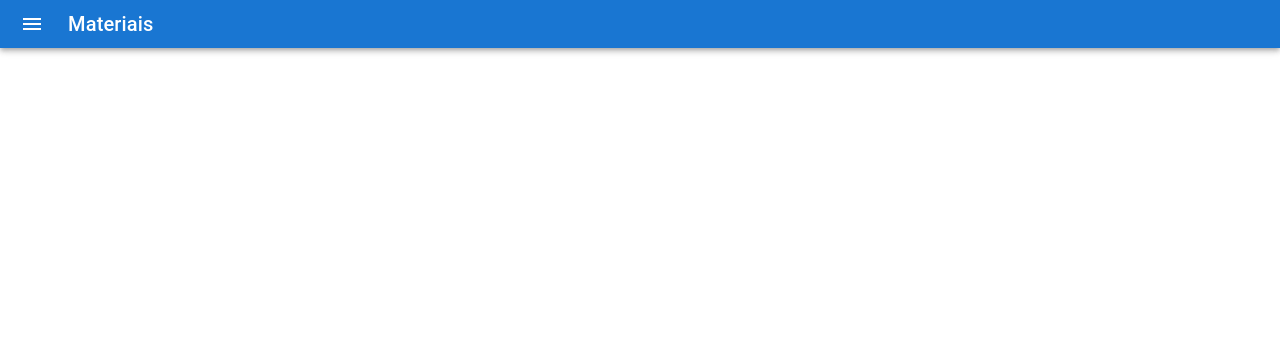
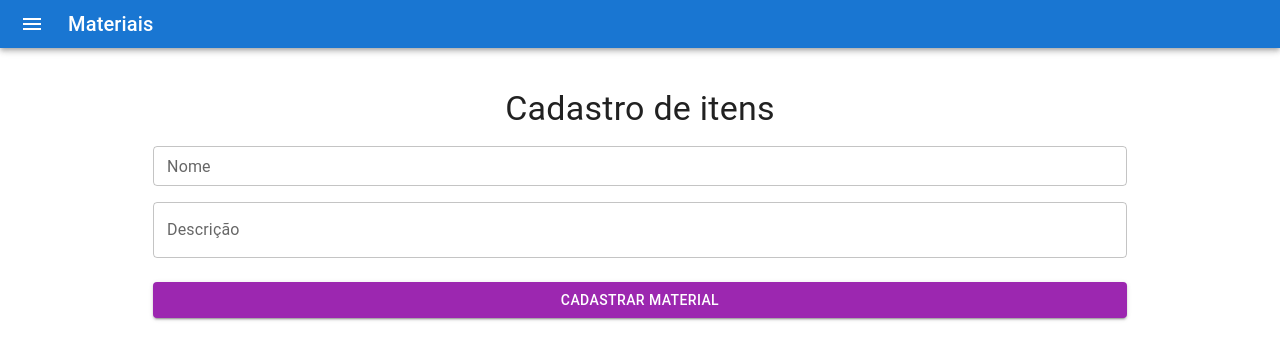
Before and after one commit to realrootboy/materialstock, a React (Create React App) app in the folder app/: page / in a window 1280 px wide. Shown: the top 360 px of the page. Built offline with nearby package versions, Linux system fonts and the light colour scheme.

Commit message:
style: change material register and start reqs

```diff
--- a/app/package.json
+++ b/app/package.json
@@ -7,15 +7,17 @@
     "@emotion/styled": "^11.3.0",
     "@fontsource/roboto": "^4.5.1",
     "@material-ui/core": "^5.0.0-beta.5",
-    "@material-ui/icons": "^4.11.2",
     "@mui/icons-material": "^5.0.1",
+    "@mui/material": "^5.0.1",
     "@testing-library/jest-dom": "^5.11.4",
     "@testing-library/react": "^11.1.0",
     "@testing-library/user-event": "^12.1.10",
+    "axios": "^0.21.4",
     "react": "^17.0.2",
     "react-dom": "^17.0.2",
     "react-router-dom": "^5.3.0",
     "react-scripts": "4.0.3",
+    "typescript": "^4.4.3",
     "web-vitals": "^1.0.1"
   },
   "scripts": {
--- a/app/src/App.js
+++ b/app/src/App.js
@@ -1,6 +1,8 @@
 import React from 'react';
 import Routes from './routes';
+
 function App() {
+
   return (
     <Routes/>
   );
--- a/app/src/pages/materialRegister/index.js
+++ b/app/src/pages/materialRegister/index.js
@@ -1,9 +1,70 @@
-import React from 'react';
+import React, {useState} from 'react';
 import Topbar from '../../components/topbar/';
-function materialRegister() {
+import Button from '@material-ui/core/Button';
+import Container from '@material-ui/core/Container';
+import Grid from '@material-ui/core/Grid';
+import TextField from '@material-ui/core/TextField';
+import { Typography } from '@mui/material';
+
+import api from '../../services/api';
+
+const MaterialRegister = () => {
+  const[name, setName]= useState('');
+  const[description, setDescription]= useState('');
+
+  async function handleNewItem(e){
+    e.preventDefault();
+    try{
+      await api.post('/material', {
+        "name": name,
+        "descricao": description,
+      })
+    }
+    catch(err){
+
+    }
+  }
+
+
   return (
-    <Topbar/>
+    <container fixed>
+      <Topbar/>
+      <Container sx={{ display: 'flex', alignItems: 'center', justifyContent: 'center'}}>
+        <form onSubmit={handleNewItem}>
+          <Grid container spacing={3}>
+            <Grid item xs={12}>
+              <Grid container spacing={2}>
+                <Grid item xs={12}>
+                <Typography variant="h4" component="h2" mt={5} align='center'>Cadastro de itens</Typography>
+                </Grid>
+                <Grid item xs={12}>
+                  <TextField fullWidth label="Nome" name="nome" size="small" variant="outlined" value={name} onChange={e => setName(e.target.value)}/>
+                </Grid>
+                <Grid item xs={12}>
+                  <TextField
+                    fullWidth
+                    label="Descrição"
+                    name="descricao"
+                    size="big"
+                    multiline
+                    type="text"
+                    variant="outlined"
+                    value={description}
+                    onChange={e => setDescription(e.target.value)}
+                  />
+                </Grid>
+              </Grid>
+            </Grid>
+            <Grid item xs={12}>
+              <Button color="secondary" fullWidth type="submit" variant="contained">
+                Cadastrar material
+              </Button>
+            </Grid>
+          </Grid>
+        </form>
+      </Container>
+    </container>
   );
 }
 
-export default materialRegister;
+export default MaterialRegister;
--- /dev/null
+++ b/app/src/services/api.js
@@ -0,0 +1,7 @@
+import axios from 'axios';
+
+const api = axios.create({
+    baseURL: 'http://localhost:8080',
+})
+
+export default api;
```
Also changed, not shown: 1 other file (tests, documents, lock files or other folders).
